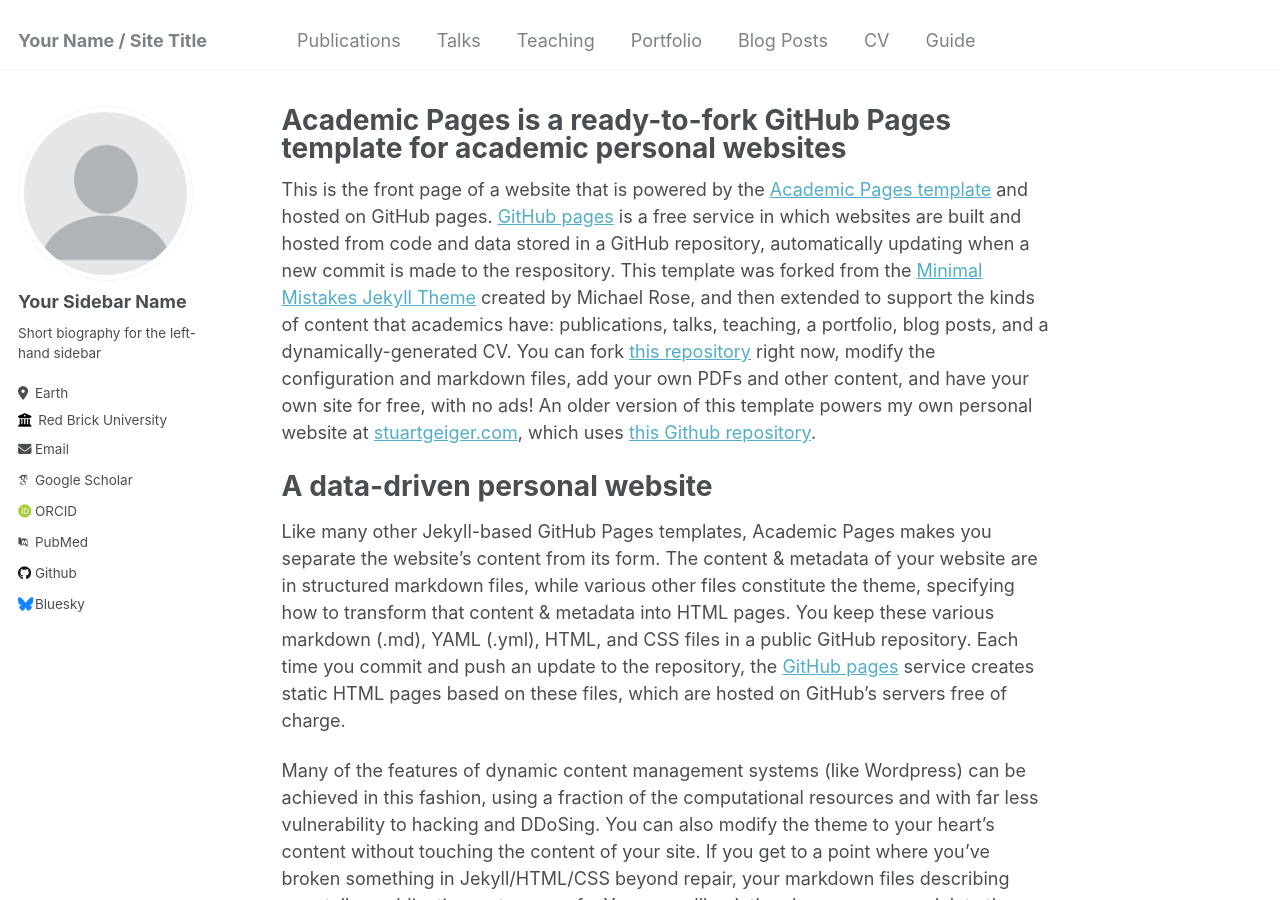
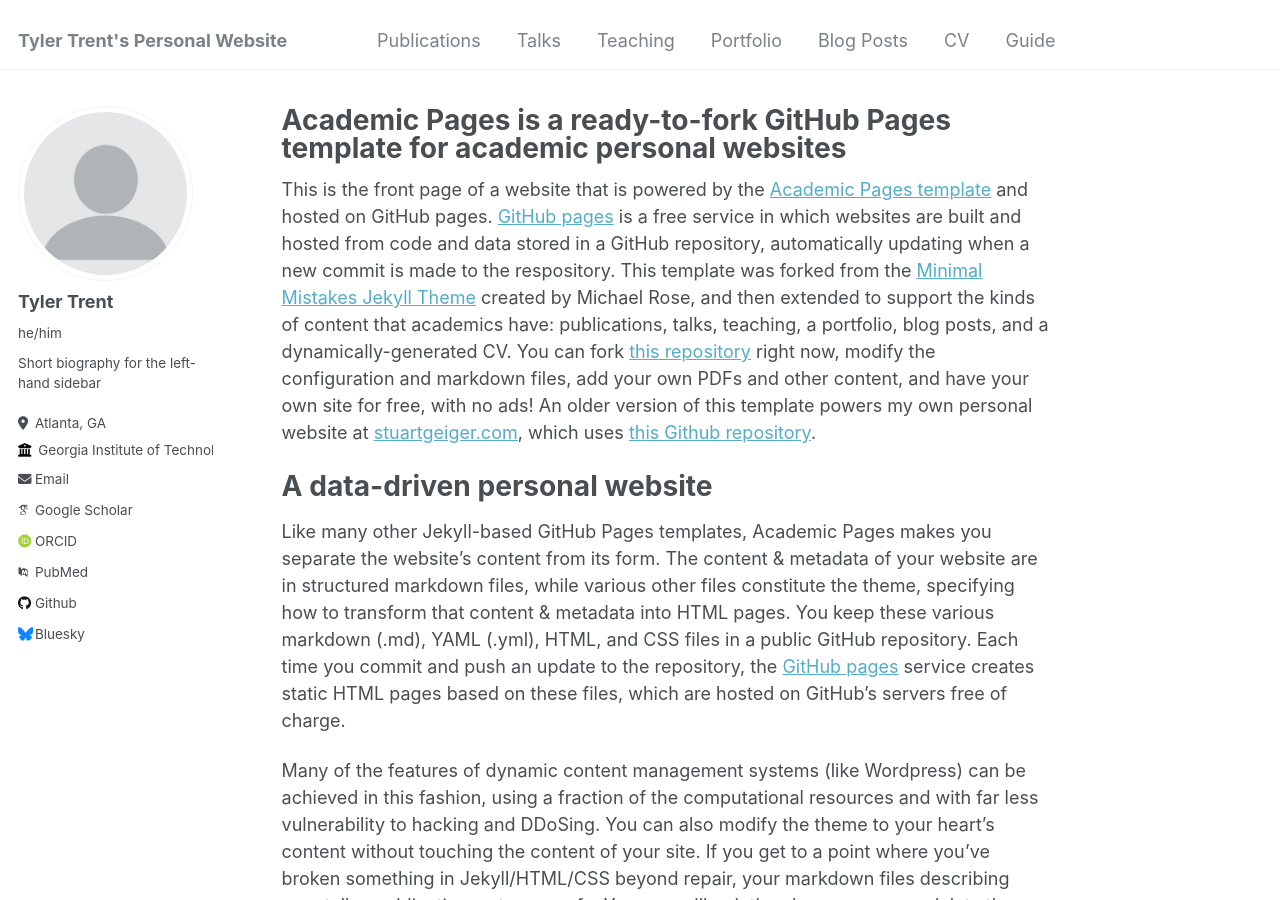
Before and after one commit to ttrent/ttrent.github.io, a Jekyll site: the page built from _pages/about.md, in a window 1280 px wide and 900 px high. Built offline with Jekyll 4.4.1, drawn with Linux system fonts in a browser that asks for light colours; some web fonts are replaced.

Commit message:
Update _config.yml

```diff
--- a/_config.yml
+++ b/_config.yml
@@ -8,7 +8,7 @@
 
 # Basic Site Settings
 locale                   : "en-US"
-title                    : "Your Name / Site Title"
+title                    : "Tyler Trent's Personal Website"
 title_separator          : "-"
 name                     : &name "Your Name"
 description              : &description "personal description"
@@ -22,11 +22,11 @@ repository               : "academicpages/academicpages.github.io"
 author:
   # Biographic information
   avatar           : "profile.png"
-  name             : "Your Sidebar Name"
-  pronouns         : # example: "she/her"
+  name             : "Tyler Trent"
+  pronouns         : "he/him"
   bio              : "Short biography for the left-hand sidebar"
-  location         : "Earth"
-  employer         : "Red Brick University"
+  location         : "Atlanta, GA"
+  employer         : "Georgia Institute of Technology"
   uri              : # URL
   email            : "none@example.org"
 
```
